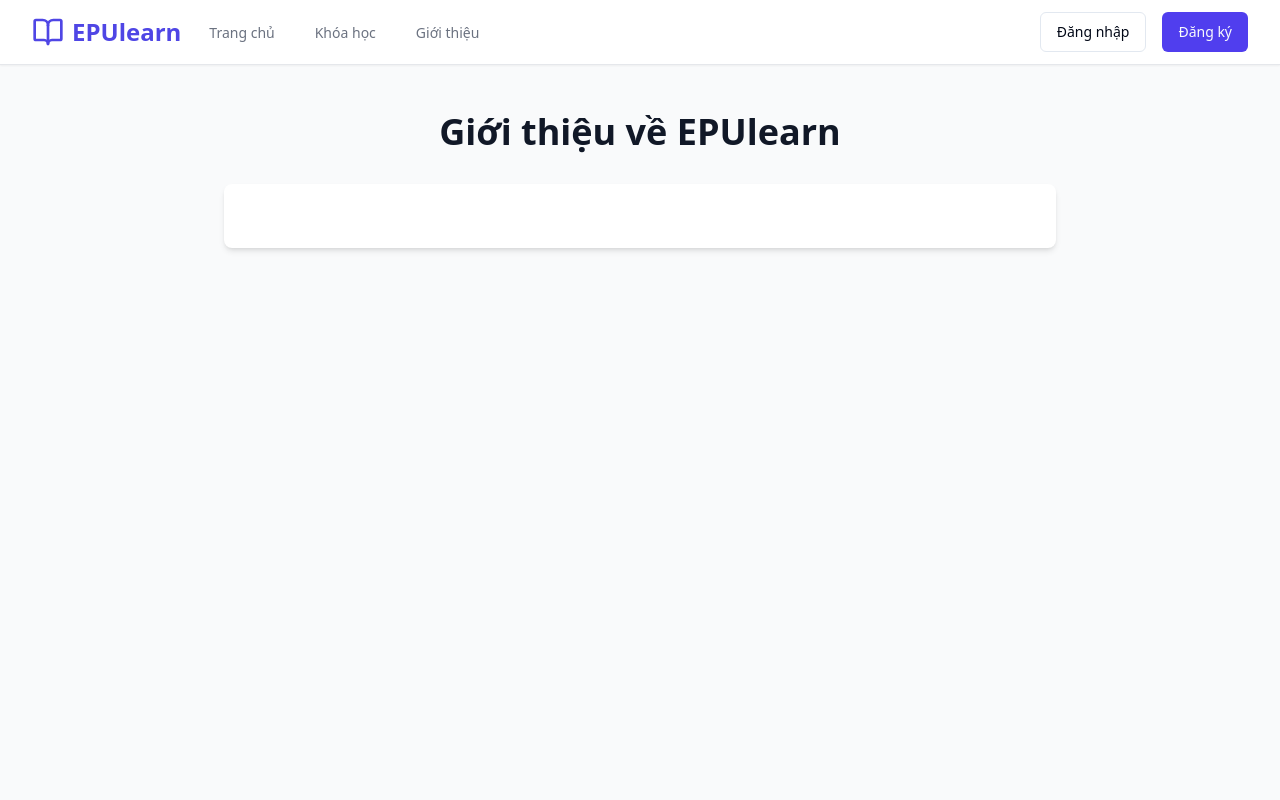
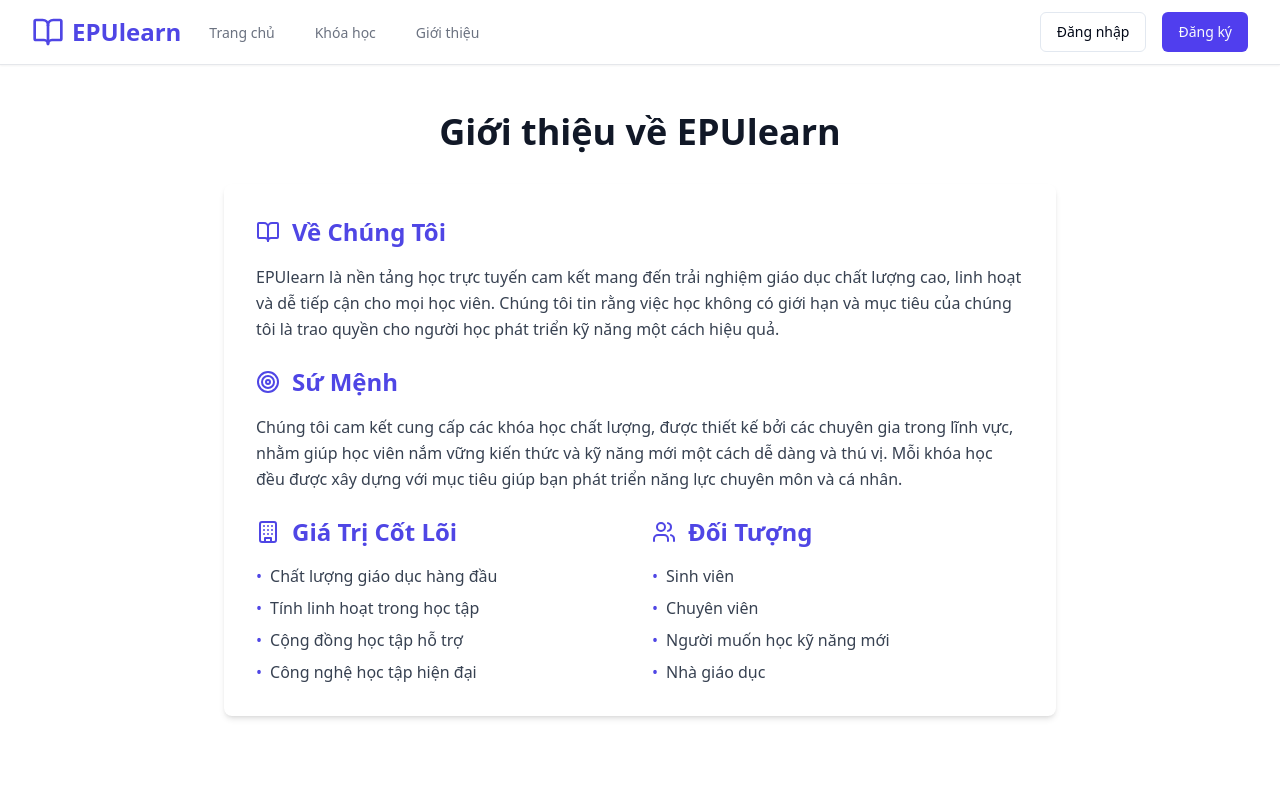
Before and after one commit to tuananh6614/lesson-flow-platform-70-0ec7480a, a React (Vite) app: page /about in a window 1280 px wide. Shown: the top 800 px of the page. Built offline with nearby package versions, Linux system fonts and the light colour scheme.

Commit message:
Add content to About page

```diff
--- a/src/pages/About.tsx
+++ b/src/pages/About.tsx
@@ -1,17 +1,85 @@
+
 import React from "react";
 import Layout from "@/components/Layout";
+import { Building, Users, Target, BookOpen } from "lucide-react";
 
 const About = () => {
   return (
     <Layout>
-      <div className="min-h-[calc(100vh-4rem)] py-12 bg-gray-50">
+      <div className="min-h-[calc(100vh-4rem)] py-12 bg-soft-purple">
         <div className="max-w-4xl mx-auto px-4 sm:px-6 lg:px-8">
           <h1 className="text-4xl font-bold text-gray-900 mb-8 text-center fade-in">
             Giới thiệu về EPUlearn
           </h1>
 
           <div className="bg-white p-8 rounded-lg shadow-md space-y-6 slide-in">
-            {/* Nội dung sẽ được lấy từ cơ sở dữ liệu */}
+            <section className="mb-6">
+              <h2 className="text-2xl font-semibold text-lesson-primary mb-4 flex items-center">
+                <BookOpen className="mr-3 text-lesson-primary" />
+                Về Chúng Tôi
+              </h2>
+              <p className="text-gray-700 leading-relaxed">
+                EPUlearn là nền tảng học trực tuyến cam kết mang đến trải nghiệm giáo dục chất lượng cao,
+                linh hoạt và dễ tiếp cận cho mọi học viên. Chúng tôi tin rằng việc học không có giới hạn
+                và mục tiêu của chúng tôi là trao quyền cho người học phát triển kỹ năng một cách hiệu quả.
+              </p>
+            </section>
+
+            <section className="mb-6">
+              <h2 className="text-2xl font-semibold text-lesson-primary mb-4 flex items-center">
+                <Target className="mr-3 text-lesson-primary" />
+                Sứ Mệnh
+              </h2>
+              <p className="text-gray-700 leading-relaxed">
+                Chúng tôi cam kết cung cấp các khóa học chất lượng, được thiết kế bởi các chuyên gia
+                trong lĩnh vực, nhằm giúp học viên nắm vững kiến thức và kỹ năng mới một cách dễ dàng
+                và thú vị. Mỗi khóa học đều được xây dựng với mục tiêu giúp bạn phát triển năng lực
+                chuyên môn và cá nhân.
+              </p>
+            </section>
+
+            <section className="grid md:grid-cols-2 gap-6">
+              <div>
+                <h2 className="text-2xl font-semibold text-lesson-primary mb-4 flex items-center">
+                  <Building className="mr-3 text-lesson-primary" />
+                  Giá Trị Cốt Lõi
+                </h2>
+                <ul className="space-y-2 text-gray-700">
+                  <li className="flex items-center">
+                    <span className="mr-2 text-lesson-primary">•</span> Chất lượng giáo dục hàng đầu
+                  </li>
+                  <li className="flex items-center">
+                    <span className="mr-2 text-lesson-primary">•</span> Tính linh hoạt trong học tập
+                  </li>
+                  <li className="flex items-center">
+                    <span className="mr-2 text-lesson-primary">•</span> Cộng đồng học tập hỗ trợ
+                  </li>
+                  <li className="flex items-center">
+                    <span className="mr-2 text-lesson-primary">•</span> Công nghệ học tập hiện đại
+                  </li>
+                </ul>
+              </div>
+              <div>
+                <h2 className="text-2xl font-semibold text-lesson-primary mb-4 flex items-center">
+                  <Users className="mr-3 text-lesson-primary" />
+                  Đối Tượng
+                </h2>
+                <ul className="space-y-2 text-gray-700">
+                  <li className="flex items-center">
+                    <span className="mr-2 text-lesson-primary">•</span> Sinh viên
+                  </li>
+                  <li className="flex items-center">
+                    <span className="mr-2 text-lesson-primary">•</span> Chuyên viên
+                  </li>
+                  <li className="flex items-center">
+                    <span className="mr-2 text-lesson-primary">•</span> Người muốn học kỹ năng mới
+                  </li>
+                  <li className="flex items-center">
+                    <span className="mr-2 text-lesson-primary">•</span> Nhà giáo dục
+                  </li>
+                </ul>
+              </div>
+            </section>
           </div>
         </div>
       </div>
```
